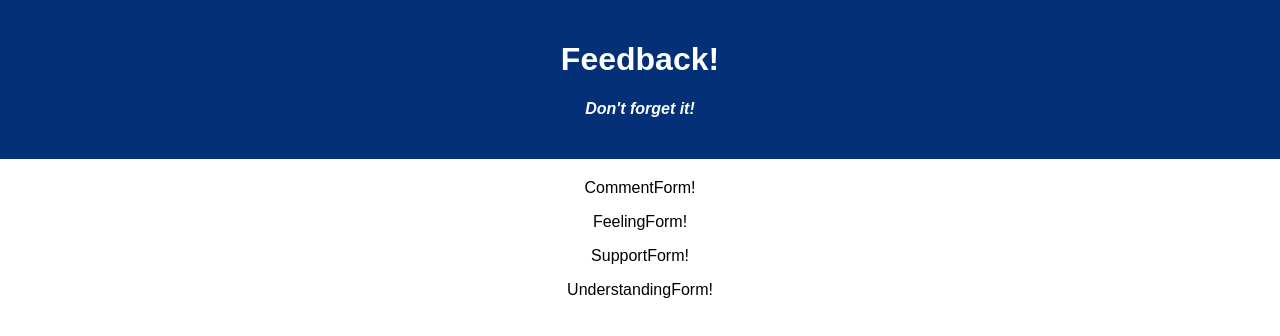
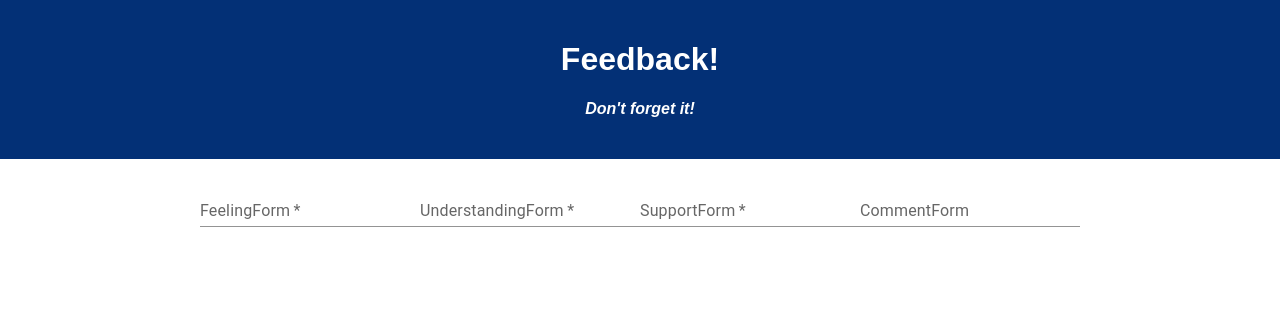
Before and after one commit to Thirteenhelens/Feedback_Loop, a React (Create React App) app: page / in a window 1280 px wide. Shown: the top 336 px of the page. Built offline with nearby package versions, Linux system fonts and the light colour scheme.

Commit message:
Added Material-UI and text inputs. More foundational stuff

```diff
--- a/package.json
+++ b/package.json
@@ -4,6 +4,9 @@
   "private": true,
   "proxy": "http://localhost:5000",
   "dependencies": {
+    "@emotion/react": "^11.5.0",
+    "@emotion/styled": "^11.3.0",
+    "@mui/material": "^5.0.6",
     "axios": "^0.21.1",
     "express": "^4.17.1",
     "pg": "^8.2.1",
--- a/src/components/App/App.jsx
+++ b/src/components/App/App.jsx
@@ -14,10 +14,10 @@ function App() {
         <h1 className="App-title">Feedback!</h1>
         <h4>Don't forget it!</h4>
       </header>
+      <FeelingForm />
+      <UnderstandingForm />
+      <SupportForm />
       <CommentForm />
-      <FeelingForm />
-      <SupportForm />
-      <UnderstandingForm />
     </div>
   );
 }
--- a/src/components/CommentForm/CommentForm.jsx
+++ b/src/components/CommentForm/CommentForm.jsx
@@ -1,5 +1,15 @@
+import TextField from "@mui/material/TextField";
+
 function CommentForm() {
-    return <p>CommentForm!</p>
+  return (
+    <>
+      <TextField
+        id="standard-basic"
+        label="CommentForm"
+        variant="standard"
+      />
+    </>
+  );
 }
 
 export default CommentForm;
--- a/src/components/FeelingForm/FeelingForm.jsx
+++ b/src/components/FeelingForm/FeelingForm.jsx
@@ -1,5 +1,11 @@
+import TextField from "@mui/material/TextField";
+
 function FeelingForm() {
-    return <p>FeelingForm!</p>;
+  return (
+    <>
+      <TextField required id="standard-basic" label="FeelingForm" variant="standard" />
+    </>
+  );
 }
 
 export default FeelingForm;
--- a/src/components/SupportForm/SupportForm.jsx
+++ b/src/components/SupportForm/SupportForm.jsx
@@ -1,5 +1,16 @@
+import TextField from "@mui/material/TextField";
+
 function SupportForm() {
-    return <p>SupportForm!</p>;
+  return (
+    <>
+      <TextField
+        required
+        id="standard-basic"
+        label="SupportForm"
+        variant="standard"
+      />
+    </>
+  );
 }
 
 export default SupportForm;
--- a/src/components/UnderstandingForm/UnderstandingForm.jsx
+++ b/src/components/UnderstandingForm/UnderstandingForm.jsx
@@ -1,5 +1,16 @@
+import TextField from "@mui/material/TextField";
+
 function UnderstandingForm() {
-  return <p>UnderstandingForm!</p>;
+  return (
+    <>
+      <TextField
+        required
+        id="standard-basic"
+        label="UnderstandingForm"
+        variant="standard"
+      />
+    </>
+  );
 }
 
 export default UnderstandingForm;
```
Also changed, not shown: 1 other file (tests, documents, lock files or other folders).
